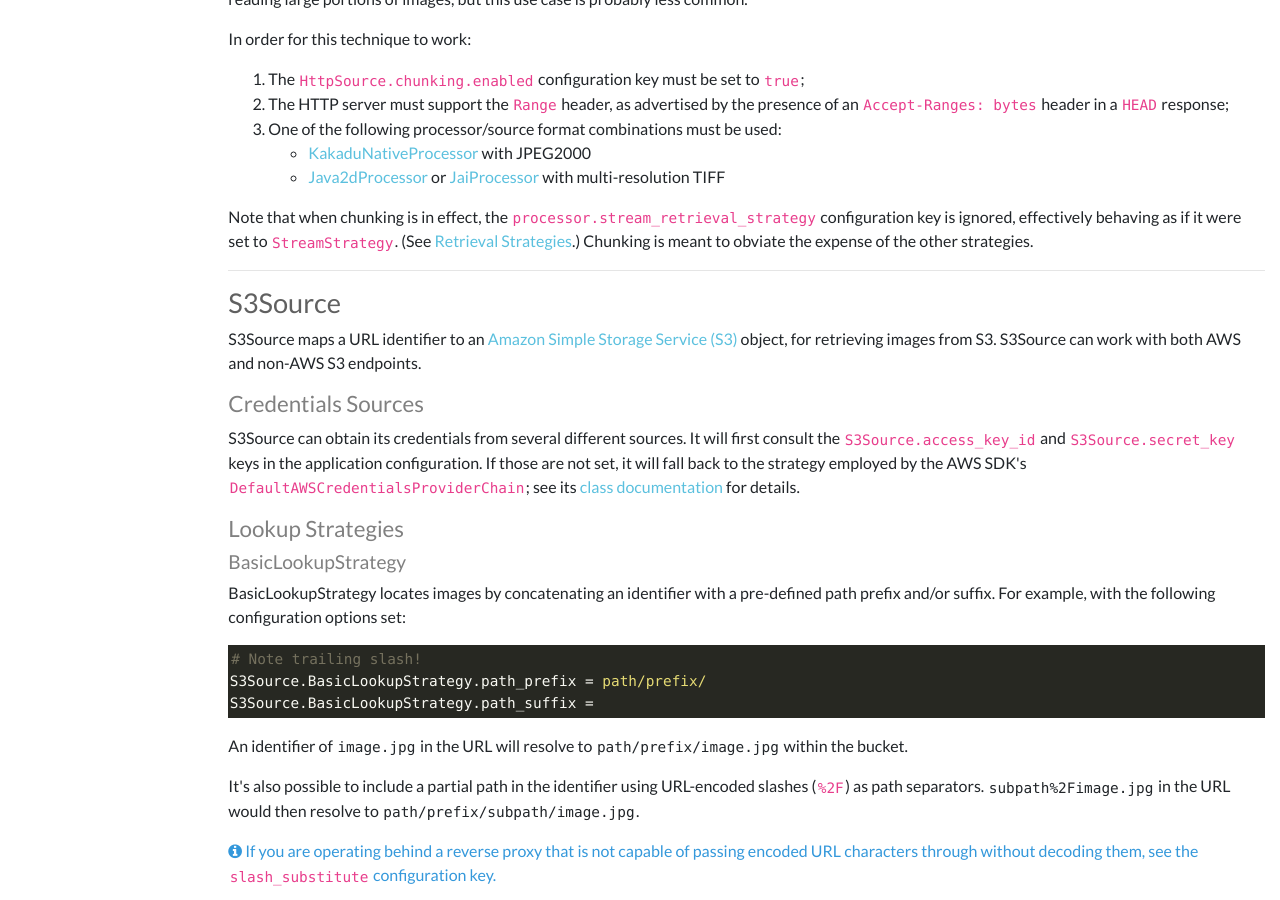
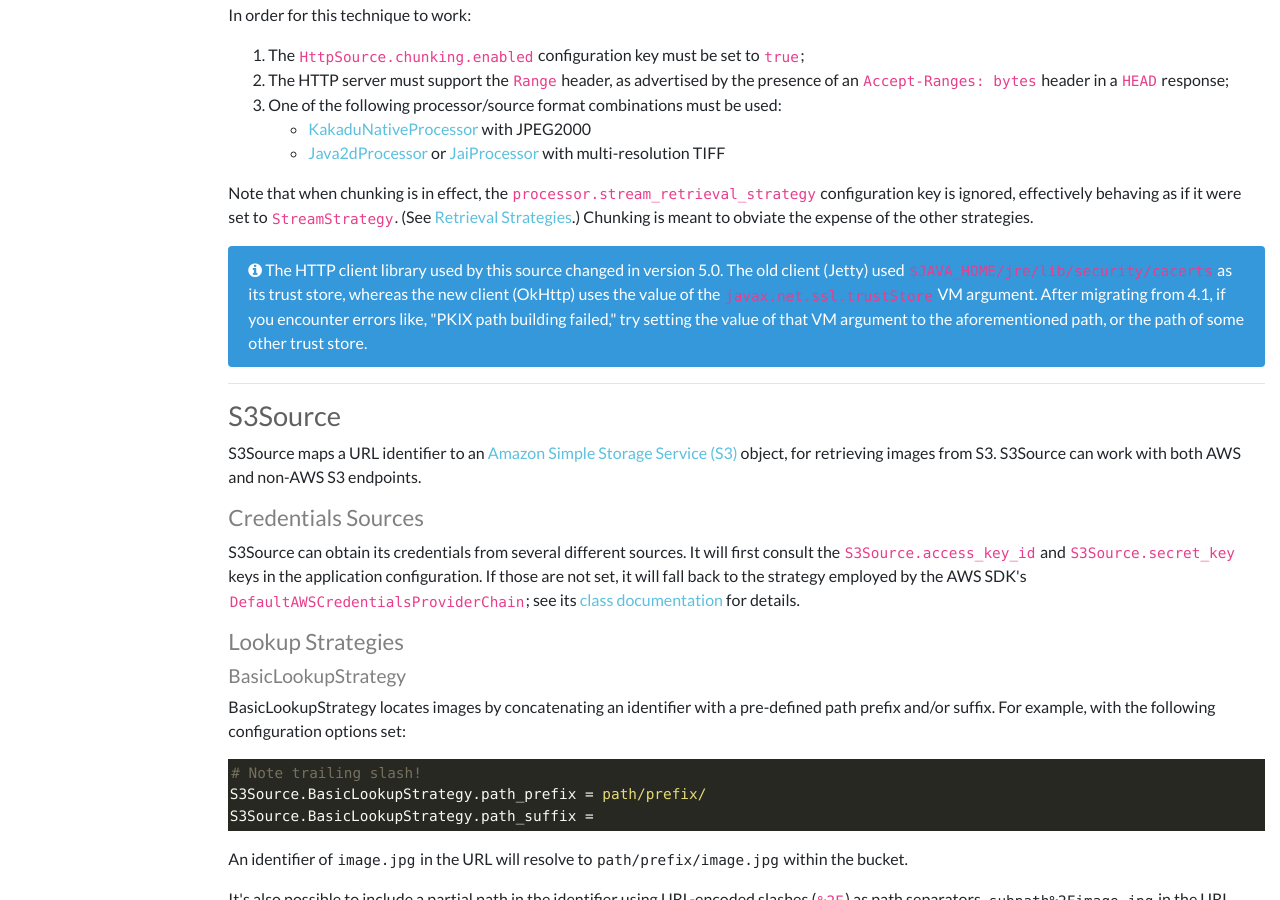
Before and after one commit to cantaloupe-project/cantaloupe-project.github.io, a Jekyll site: the page built from manual/5.0/sources.html, in a window 1280 px wide and 900 px high, scrolled down 6277 px. Built offline with Jekyll 4.4.1, drawn with Linux system fonts in a browser that asks for light colours; nearby versions of some CDN libraries; some of the changed text lies outside the part shown.

Commit message:
Add a note about HttpSource trust store changes

```diff
--- a/manual/5.0/sources.html
+++ b/manual/5.0/sources.html
@@ -272,7 +272,7 @@ end
 
 <h3 id="HttpSource">HttpSource</h3>
 
-<p>HttpSource maps a URL identifier to an HTTP or HTTPS resource, for retrieving images from a remote web server. It uses a <a href="http://www.eclipse.org/jetty/documentation/current/http-client.html">Jetty HTTP client</a> internally.</p>
+<p>HttpSource maps a URL identifier to an HTTP or HTTPS resource, for retrieving images from a remote web server. It uses an <a href="https://square.github.io/okhttp/">OkHttp client</a> internally.</p>
 
 <h4>Lookup Strategies</h4>
 
@@ -345,6 +345,11 @@ HttpSource.BasicLookupStrategy.url_suffix =
 </ol>
 
 <p>Note that when chunking is in effect, the <code>processor.stream_retrieval_strategy</code> configuration key is ignored, effectively behaving as if it were set to <code>StreamStrategy</code>. (See <a href="processors.html#Retrieval%20Strategies">Retrieval Strategies</a>.) Chunking is meant to obviate the expense of the other strategies.</p>
+
+<div class="alert alert-info">
+  <i class="fa fa-info-circle"></i>
+  The HTTP client library used by this source changed in version 5.0. The old client (Jetty) used <code>$JAVA_HOME/jre/lib/security/cacerts</code> as its trust store, whereas the new client (OkHttp) uses the value of the <code>javax.net.ssl.trustStore</code> VM argument. After migrating from 4.1, if you encounter errors like, "PKIX path building failed," try setting the value of that VM argument to the aforementioned path, or the path of some other trust store.
+</div>
 
 <hr>
 
```
